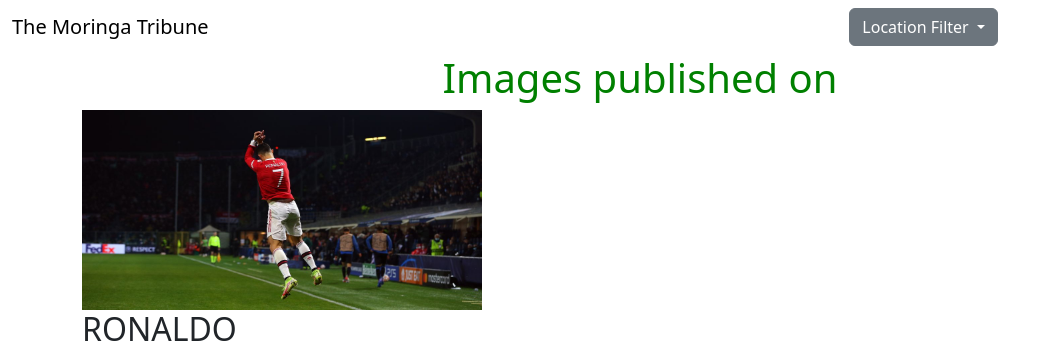
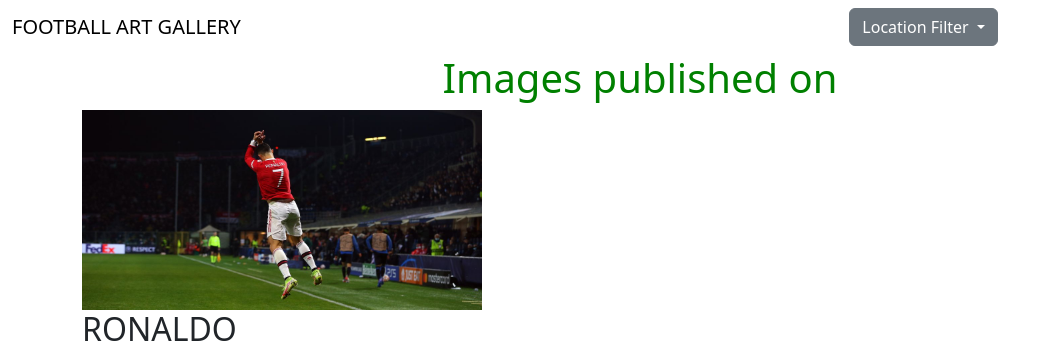
Before and after one commit to Mzazi25/Gallery, a Django app: page / in a window 1280 px wide. Shown: the top 349 px of the page, without its empty margins (0-1049 px from the left). Run offline with Django 4.2, Linux system fonts and the light colour scheme; data comes from the database, SQL or seed files in the repository; parts of the project's set-up code (start-up, migrations or seed data) failed here and were passed over; some libraries are stand-ins or nearby versions.

Commit message:
updated navbar

```diff
--- a/photos/templates/navbar.html
+++ b/photos/templates/navbar.html
@@ -1,7 +1,7 @@
 <nav class="navbar navbar-inverse">
     <div class="container-fluid">
       <div class="navbar-header">
-        <a class="navbar-brand" href="{% url 'artphotos' %}">The Moringa Tribune</a>
+        <a class="navbar-brand" href="{% url 'artphotos' %}">FOOTBALL ART GALLERY</a>
       </div>
 
       <!-- Adding a search form  -->
@@ -22,13 +22,6 @@
 
           </div>
 
-          <!-- <div class="input-group">
-            <input type="text" class="form-control" placeholder="Search image" name="article">
-            <div class="input-group-btn">
-              <button class="btn btn-default" type="submit"><i class="glyphicon glyphicon-search"></i></button>
-            </div>
-          </div> -->
-
         </form>
       </div>
       <!-- search form end -->
```
